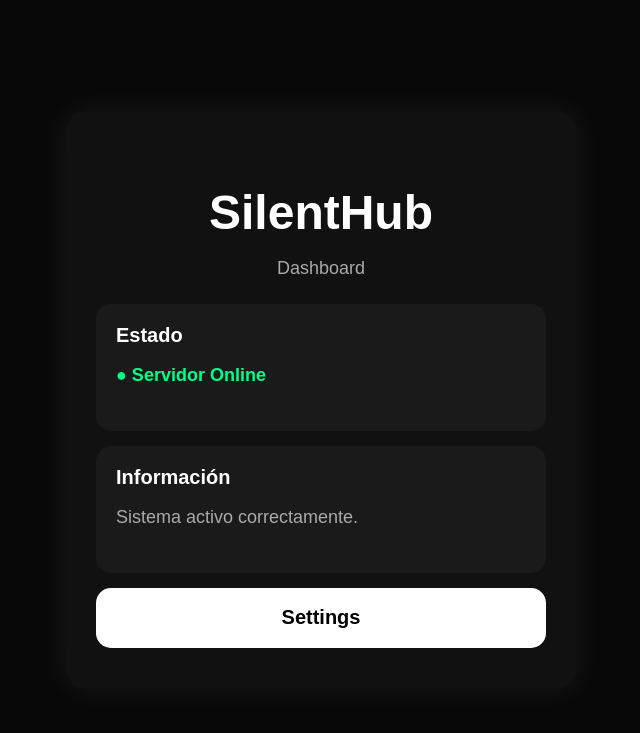
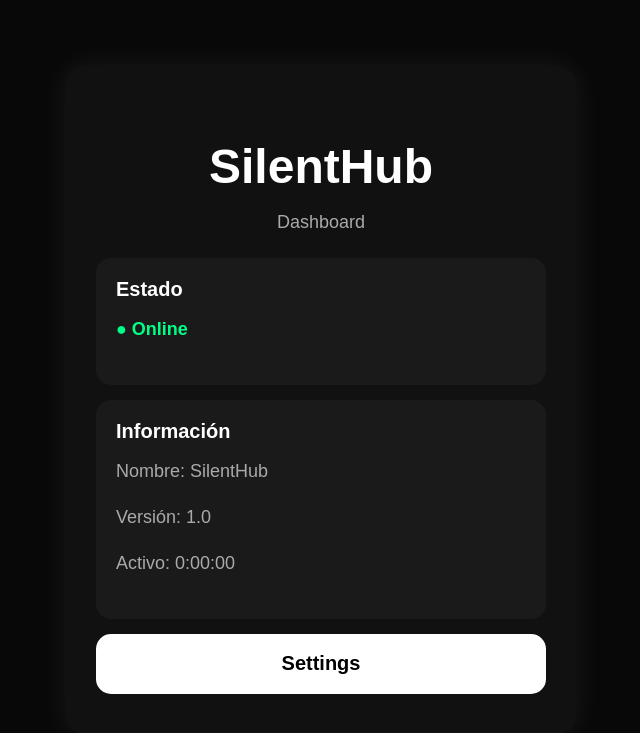
Before and after one commit to Silent-lua/Library, a Flask app: page /panel in a window 1280 px wide. Shown: the top 733 px of the page, without its empty margins (319-959 px from the left). Run offline with Flask 3, Linux system fonts and the light colour scheme.

Commit message:
Refactor panel.html

```diff
--- a/templates/panel.html
+++ b/templates/panel.html
@@ -2,17 +2,22 @@
 <html lang="es">
 
 <head>
+
 <meta charset="UTF-8">
 <meta name="viewport" content="width=device-width, initial-scale=1.0">
 
 <title>SilentHub Dashboard</title>
 
 <link rel="stylesheet" href="{{ url_for('static', filename='style.css') }}">
+
 </head>
+
 
 <body>
 
+
 <div class="container">
+
 
 <h1>SilentHub</h1>
 
@@ -20,27 +25,46 @@
 Dashboard
 </p>
 
+
 <div class="card">
+
 <h2>Estado</h2>
+
 <p class="online">
-            ● Servidor Online
+● {{ datos.estado }}
 </p>
+
 </div>
 
 
+
 <div class="card">
+
 <h2>Información</h2>
+
 <p>
-            Sistema activo correctamente.
+Nombre: {{ datos.nombre }}
 </p>
+
+<p>
+Versión: {{ datos.version }}
+</p>
+
+<p>
+Activo: {{ datos.tiempo }}
+</p>
+
 </div>
+
 
 
 <button>
 Settings
 </button>
 
+
 </div>
+
 
 </body>
 
```
Lines whose indentation alone changed are shown as unchanged.
